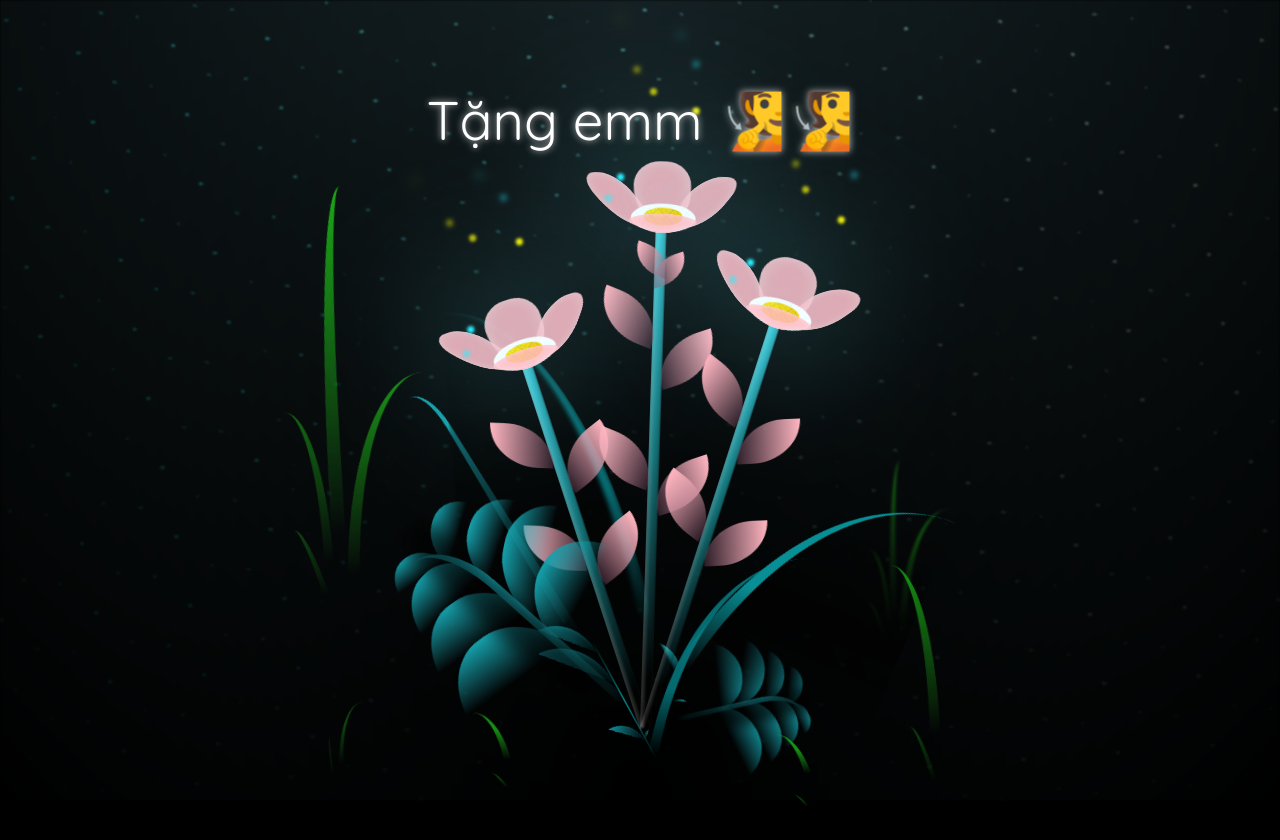
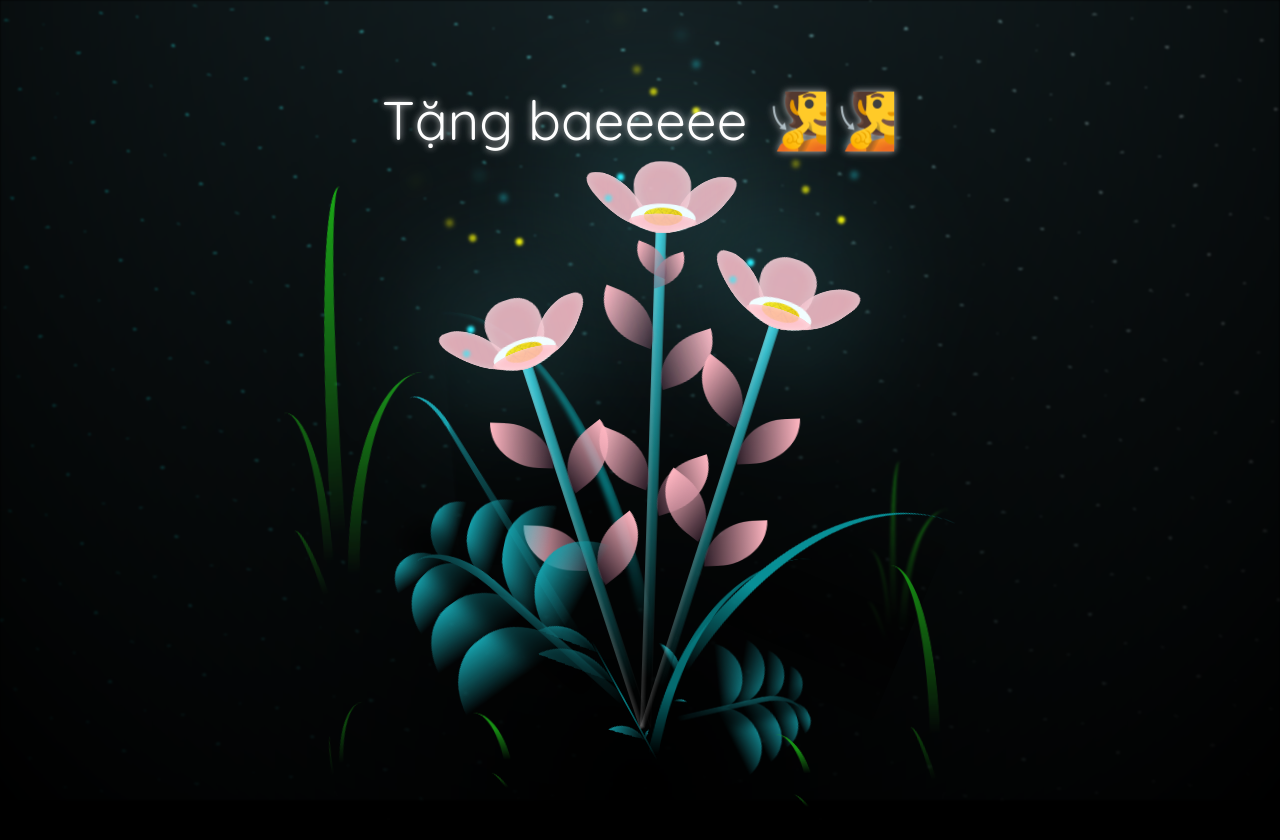
Before and after one commit to HicLT/FlowerU, a plain HTML site: page index.html in a window 1280 px wide. Drawn offline with Linux system fonts and the light colour scheme; a web font is replaced by a local one.

Commit message:
Update index.html

```diff
--- a/index.html
+++ b/index.html
@@ -11,7 +11,7 @@
   </head>
   <body class="not-loaded">
     <!-- Rewrite by harvey -->
-    <p class="text">Tặng emm 🧏🧏</p>
+    <p class="text">Tặng baeeeee 🧏🧏</p>
     <div class="night"></div>
     <div class="flowers">
       <div class="flower flower--1">
```
